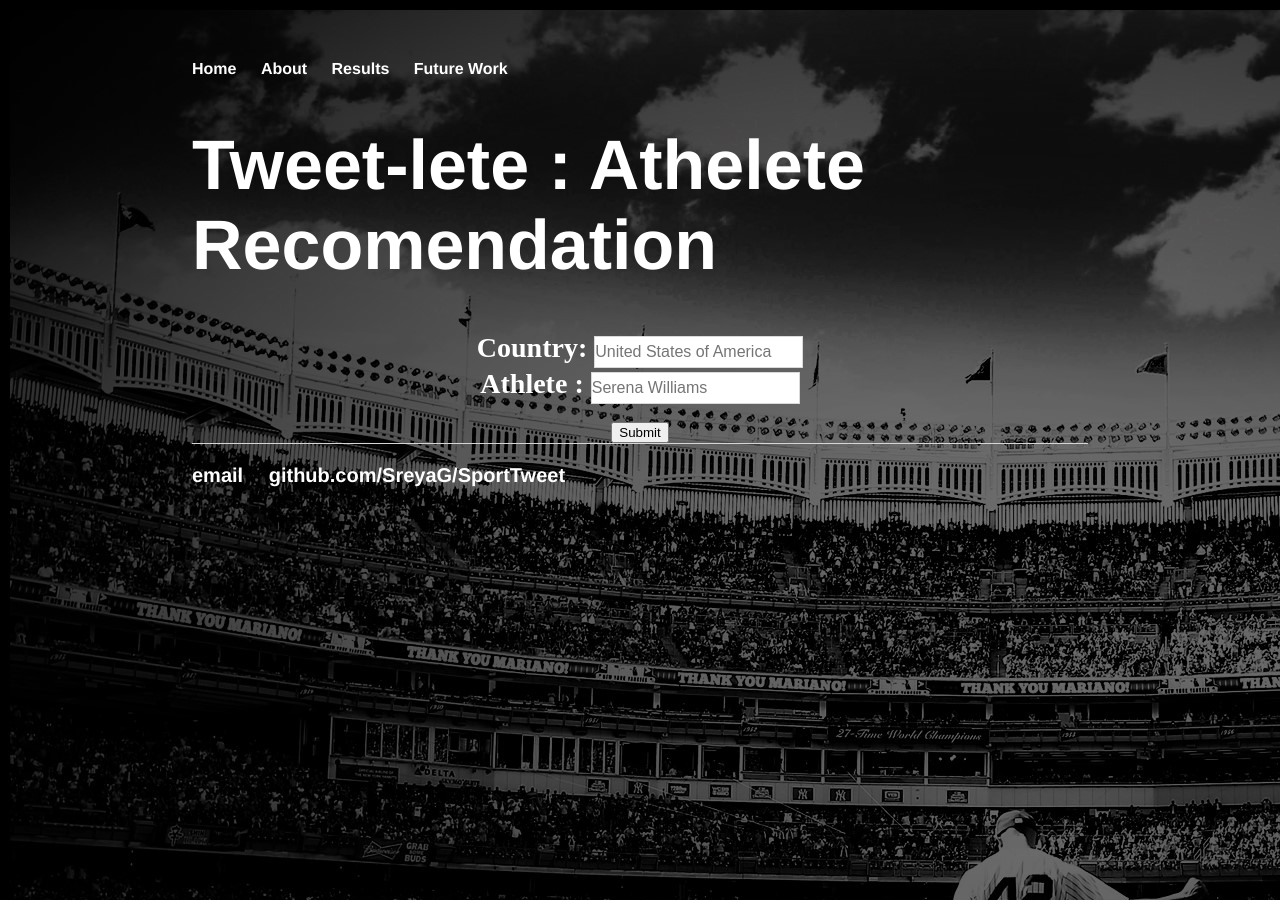
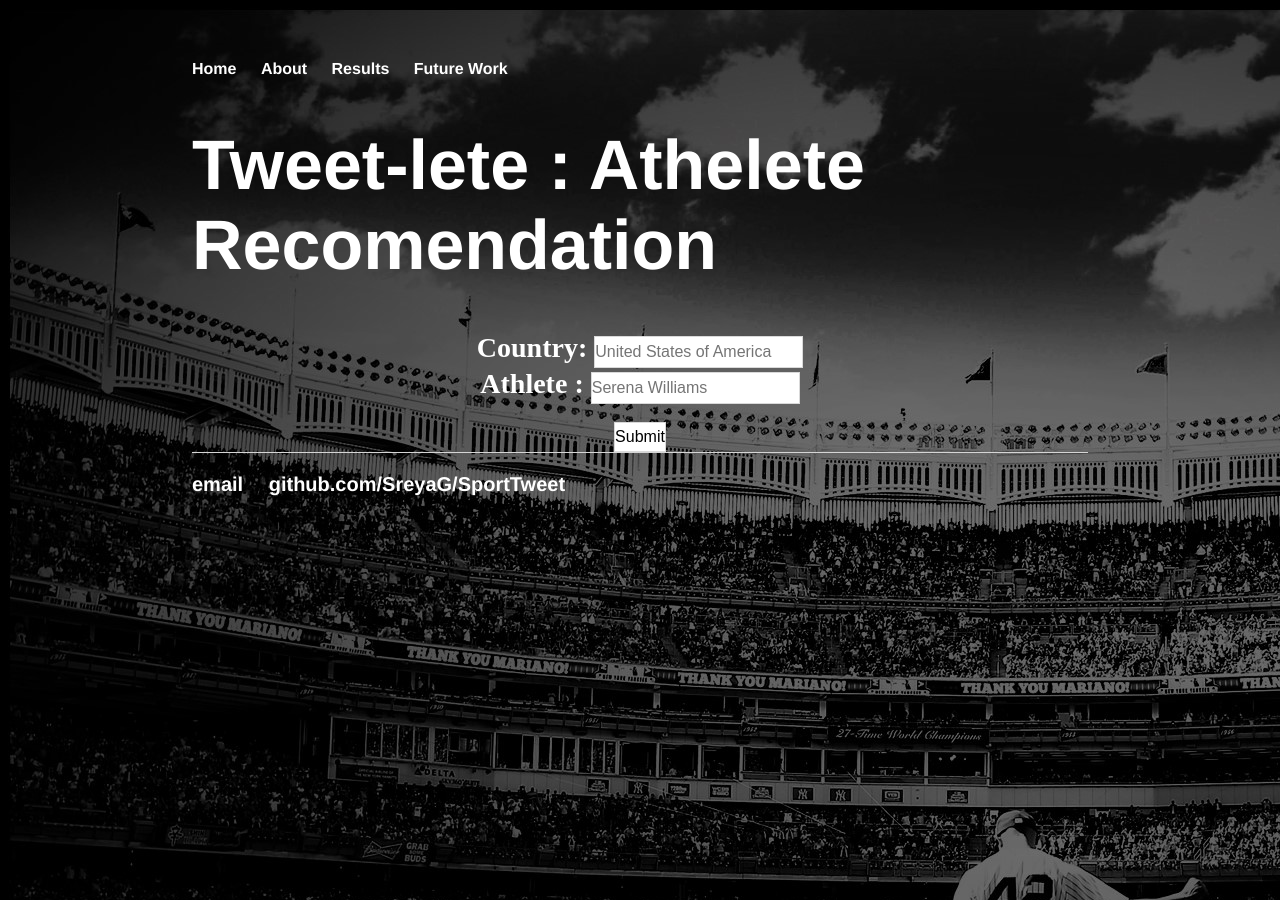
Before and after one commit to SreyaG/SportTweet, a Jekyll site: the page built from index.html, in a window 1280 px wide. Built offline with Jekyll 4.4.1, drawn with Linux system fonts in a browser that asks for light colours.

Commit message:
Update main.css

```diff
--- a/css/main.css
+++ b/css/main.css
@@ -85,6 +85,16 @@
     background-color: white;
     font-size: 16px;
 }
+input[type=submit] {
+    padding: 0;
+    height: 30px;
+    left: 0;
+    outline: none;
+    border: 1px solid #cdcdcd;
+    border-color: rgba(0,0,0,.15);
+    background-color: white;
+    font-size: 16px;
+}
 
 label {
 color: #FFFFFF;
```
